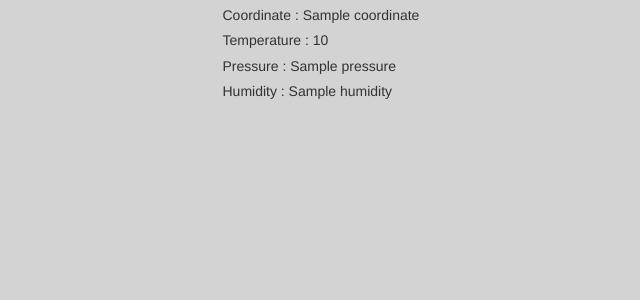
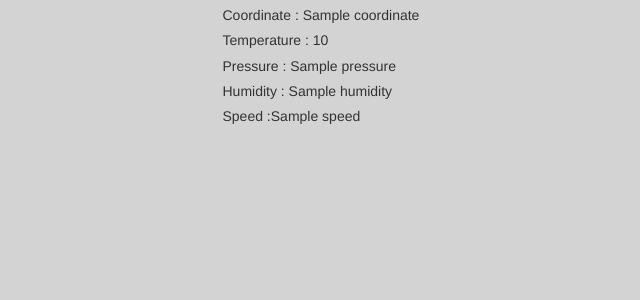
Before and after one commit to Abhi19990628/django-weather_api, a Django app: template main/templates/index.html in a window 1280 px wide. Shown: the part 222-522 px from the top of the page, without its empty margins (105-745 px from the left). Run offline with Django 4.2, Linux system fonts and the light colour scheme; the template is opened without the code that fills it: most values are stand-ins (such as "Sample title", 1, 10 or a date in 2020); some libraries are stand-ins or nearby versions.

Commit message:
add wind speed in weathera app

```diff
--- a/main/templates/index.html
+++ b/main/templates/index.html
@@ -44,9 +44,10 @@
             <h5>Temperature : {{temp}}</h5>
             <h5>Pressure : {{pressure}} </h5>
             <h5>Humidity : {{humidity}}</h5>
-        </div>
+            <!-- <h5>Min temp :{{temp_min}}</h5>
+            <h5>Max temp :{{temp_max}}</h5>  -->
+            <h5>Speed :{{speed}}</h5>
         {% endif %}
-    </div>
 </body>
 
 </html>
--- a/main/views.py
+++ b/main/views.py
@@ -25,6 +25,7 @@
     "temp": str(round(temp_celsius, 2)) + '°C',  # Formatting temperature to 2 decimal places and appending '°C'
     "pressure": str(list_of_data['main']['pressure']),
     "humidity": str(list_of_data['main']['humidity']),
+    "speed": str(list_of_data['wind']['speed'])+"kmph",
 }
         # data = {
         #     'city': city,
```
